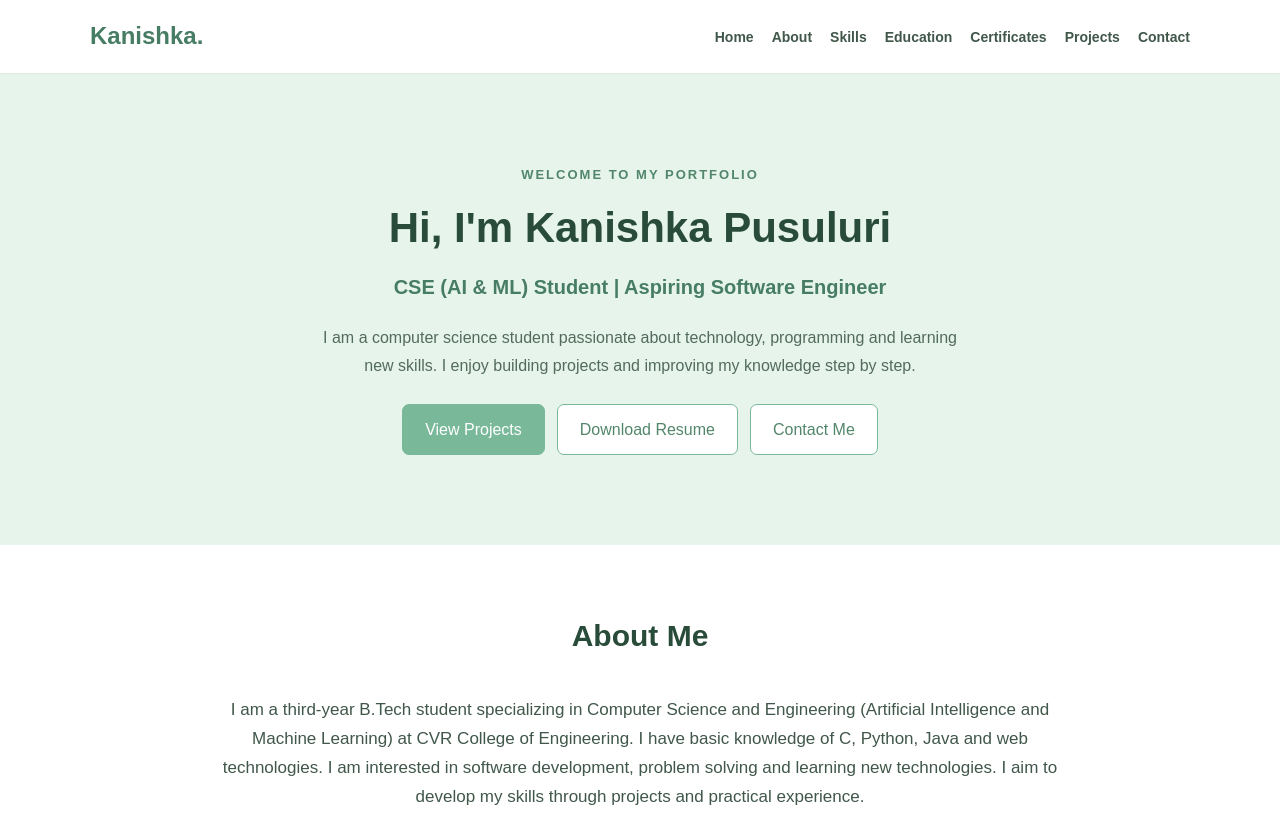
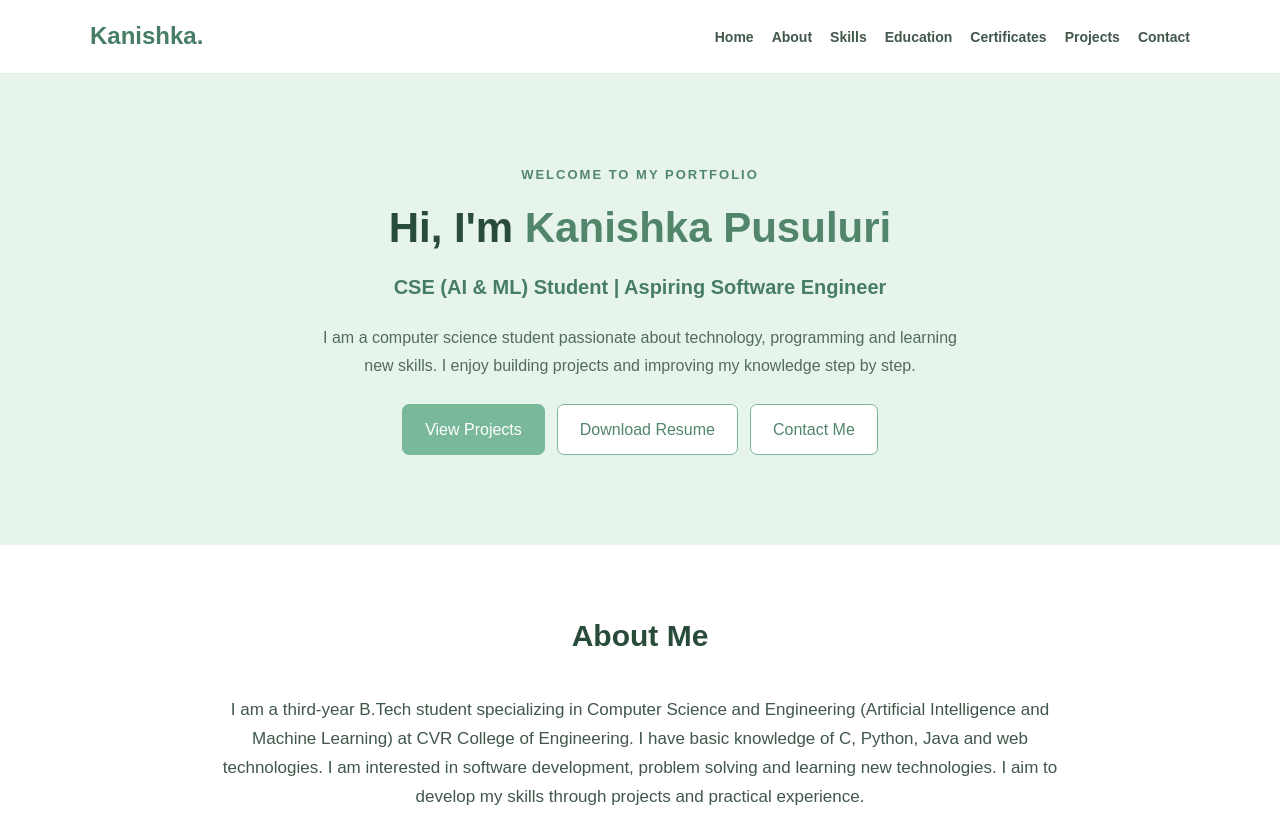
Before and after one commit to 24B81A66F1/my-portfolio, a plain HTML site: page index.html in a window 1280 px wide. Shown: the top 815 px of the page. Drawn offline with Linux system fonts and the light colour scheme.

Commit message:
Update style.css

```diff
--- a/style.css
+++ b/style.css
@@ -85,9 +85,9 @@ nav {
     color: #294B3A;
 }
 
-/*.hero h1 span {
+.hero h1 span {
     color: #52866B;
-}*/
+}
 
 .hero h3 {
     color: #477D65;
```
